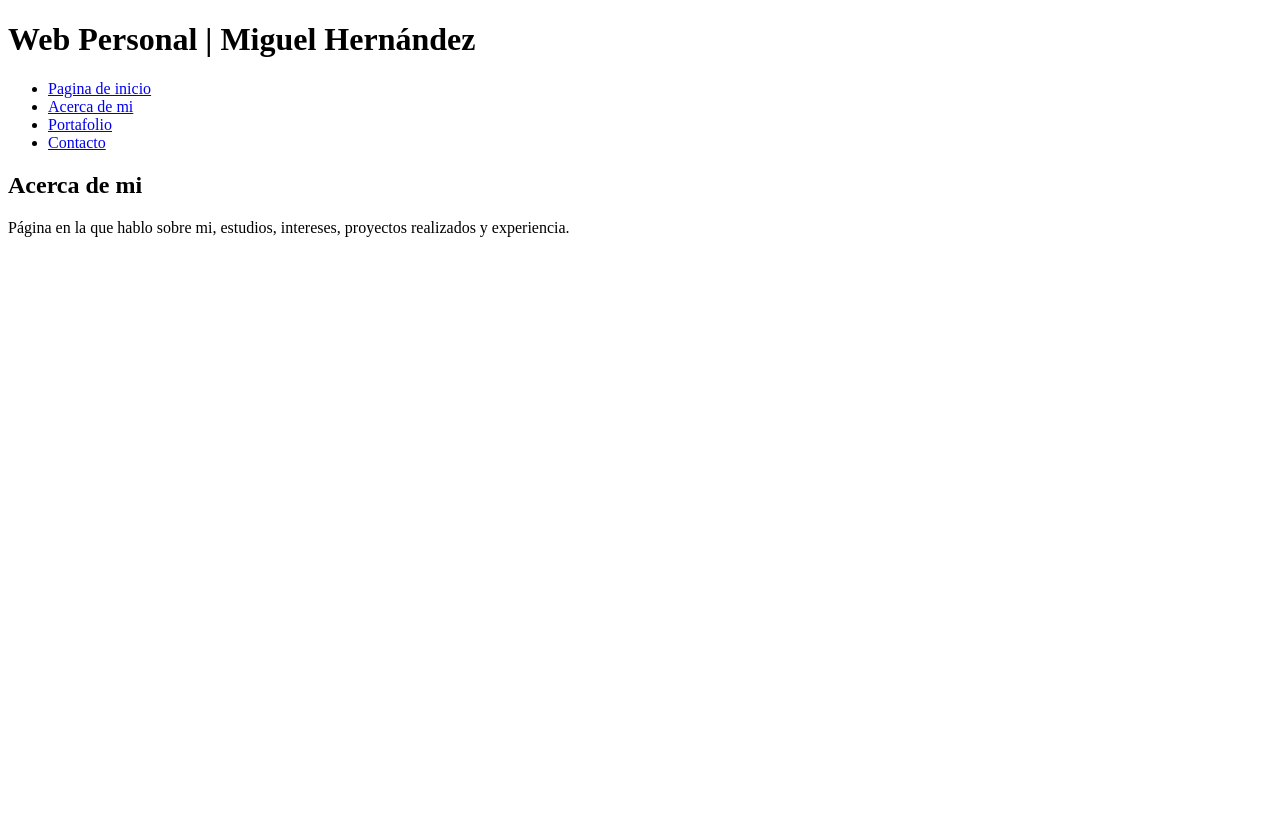
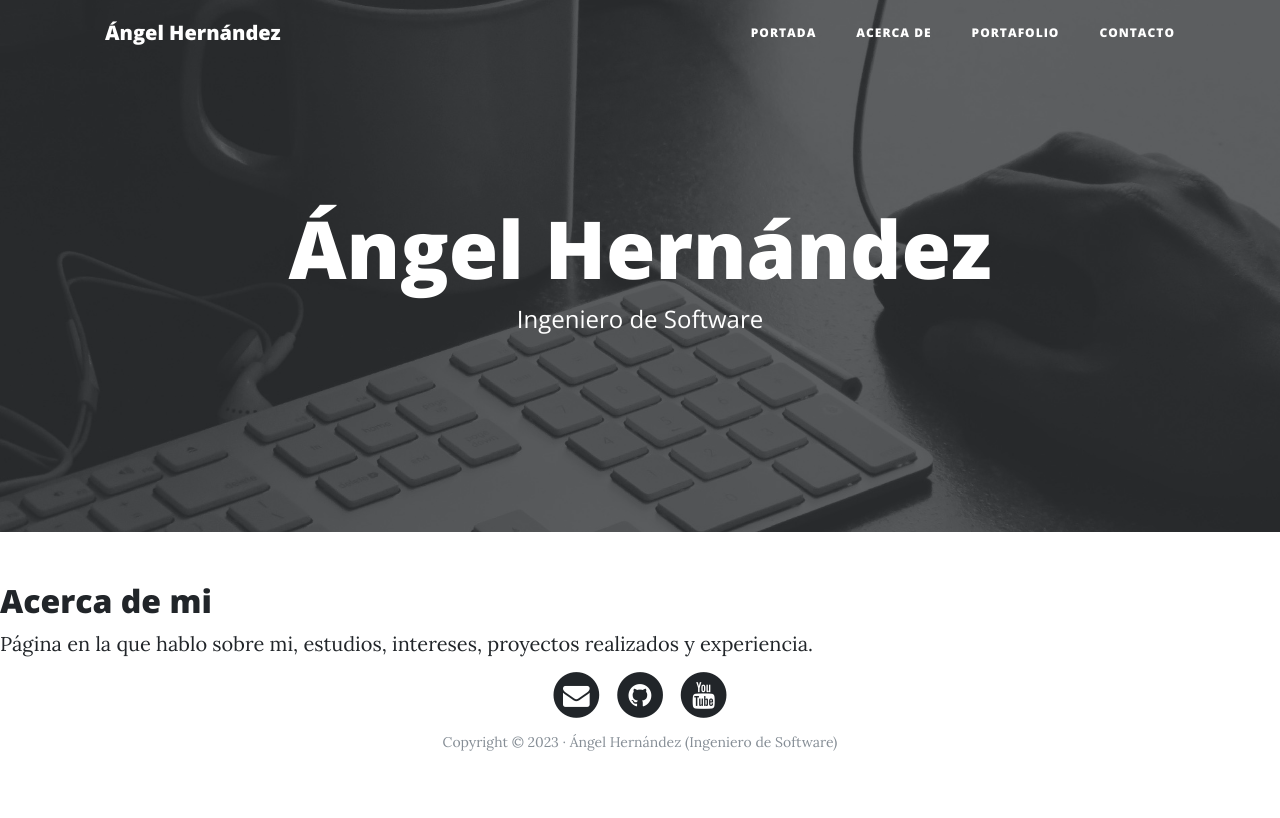
Before and after one commit to herquez/webPersonal, a Django app: page /about/ in a window 1280 px wide. Before the commit the page ends 237 px from the top, so only its background shows below. Run offline with Django 4.2, Linux system fonts and the light colour scheme; some libraries are stand-ins or nearby versions.

Commit message:
Inserta la plantilla en el template.html y llama los atchivos estaticos con  etiquetas static

```diff
--- a/core/templates/core/template.html
+++ b/core/templates/core/template.html
@@ -5,16 +5,99 @@
     <meta http-equiv="X-UA-Compatible" content="IE=edge" />
     <meta name="viewport" content="width=device-width, initial-scale=1.0" />
     <title>{% block title %}{% endblock title %} | Web personal</title>
+    {% load static %}
+    <!-- Estilos y fuentes del template  -->
+    <link href="{% static 'core/vendor/bootstrap/css/bootstrap.min.css' %}" rel="stylesheet">
+    <link href="{% static 'core/vendor/font-awesome/css/font-awesome.min.css' %}" rel="stylesheet" type="text/css">
+    <link href='https://fonts.googleapis.com/css?family=Lora:400,700,400italic,700italic' rel='stylesheet' type='text/css'>
+    <link href='https://fonts.googleapis.com/css?family=Open+Sans:300italic,400italic,600italic,700italic,800italic,400,300,600,700,800' rel='stylesheet' type='text/css'>
+    <link href="{% static 'core/css/clean-blog.min.css' %}" rel="stylesheet">
   </head>
   <body>
-    <!-- Cabecera y menú -->
-    <h1>Web Personal | Miguel Hernández</h1>
-    <ul>
-      <li><a href="{% url 'home' %}">Pagina de inicio</a></li>
-      <li><a href="{% url 'about' %}">Acerca de mi</a></li>
-      <li><a href="{% url 'portfolio' %}">Portafolio</a></li>
-      <li><a href="{% url 'contact' %}">Contacto</a></li>
-    </ul>
-    {% block content %}{% endblock %}
-  </body>
+    <!-- Navegation -->
+    <nav class="navbar navbar-expand-lg navbar-light fixed-top" id="mainNav">
+      <div class="container">
+        <a class="navbar-brand" href="{% url 'home' %}">Ángel Hernández</a>
+        <button class="navbar-toggler navbar-toggler-right" type="button" data-toggle="collapse" data-target="#navbarResponsive" aria-controls="navbarResponsive" aria-expanded="false" aria-label="Toggle navigation">
+          Menú
+          <i class="fa fa-bars"></i>
+        </button>
+        <div class="collapse navbar-collapse" id="navbarResponsive">
+          <ul class="navbar-nav ml-auto">
+            <li class="nav-item">
+              <a class="nav-link" href="{% url 'home' %}">Portada</a>
+            </li>
+            <li class="nav-item">
+              <a class="nav-link" href="{% url 'about' %}">Acerca de</a>
+            </li>
+            <li class="nav-item">
+              <a class="nav-link" href="{% url 'portfolio' %}">Portafolio</a>
+            </li>
+            <li class="nav-item">
+              <a class="nav-link" href="{% url 'contact' %}">Contacto</a>
+            </li>
+          </ul>
+        </div>
+      </div>
+    </nav>
+
+    <!-- Cabecera -->
+    <header class="masthead" style="background-image: url({% static 'core/img/home-bg.jpg' %})">
+      <div class="overlay"></div>
+      <div class="container">
+        <div class="row">
+          <div class="col-lg-8 col-md-10 mx-auto">
+            <div class="site-heading">
+              <h1>Ángel Hernández</h1>
+              <span class="subheading">Ingeniero de Software</span>
+            </div>
+          </div>
+        </div>
+      </div>
+    </header>
+
+    <!-- Content -->
+    <content>{% block content %}{% endblock content %}</content>
+
+    <!-- Page footer -->
+    <footer>
+      <div class="container">
+        <div class="row">
+          <div class="col-lg-8 col-md-10 mx-auto">
+            <ul class="list-inline text-center">
+              <li class="list-inline-item">
+                <a href="#">
+                  <span class="fa-stack fa-lg">
+                    <i class="fa fa-circle fa-stack-2x"></i>
+                    <i class="fa fa-envelope fa-stack-1x fa-inverse"></i>
+                  </span>
+                </a>
+              </li>
+              <li class="list-inline-item">
+                <a href="#">
+                  <span class="fa-stack fa-lg">
+                    <i class="fa fa-circle fa-stack-2x"></i>
+                    <i class="fa fa-github fa-stack-1x fa-inverse"></i>
+                  </span>
+                </a>
+              </li>
+              <li class="list-inline-item">
+                <a href="#">
+                  <span class="fa-stack fa-lg">
+                    <i class="fa fa-circle fa-stack-2x"></i>
+                    <i class="fa fa-youtube fa-stack-1x fa-inverse"></i>
+                  </span>
+                </a>
+              </li>
+            </ul>
+            <p class="copyright text-muted">Copyright &copy; 2023 · Ángel Hernández (Ingeniero de Software) </p>
+          </div>
+        </div>
+      </div>
+    </footer>
+
+    <!-- Bootstrap y Javascripts -->
+    <script src="{% static 'core/vendor/jquery/jquery.min.js' %}"></script>
+    <script src="{% static 'core/vendor/bootstrap/js/bootstrap.bundle.min.js' %}"></script>
+    <script src="{% static 'core/js/clean-blog.min.js' %}"></script>
 </html>
```
